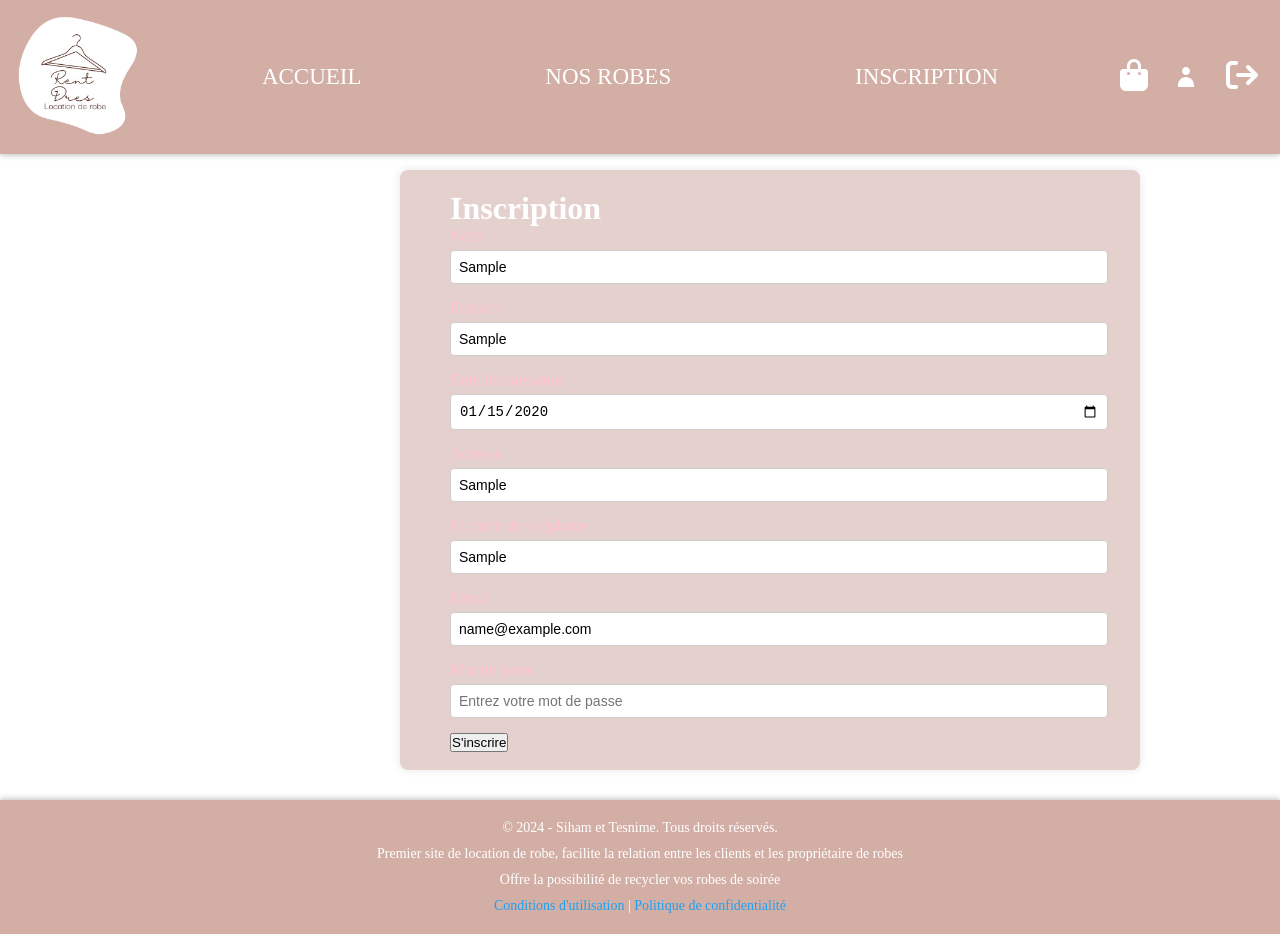
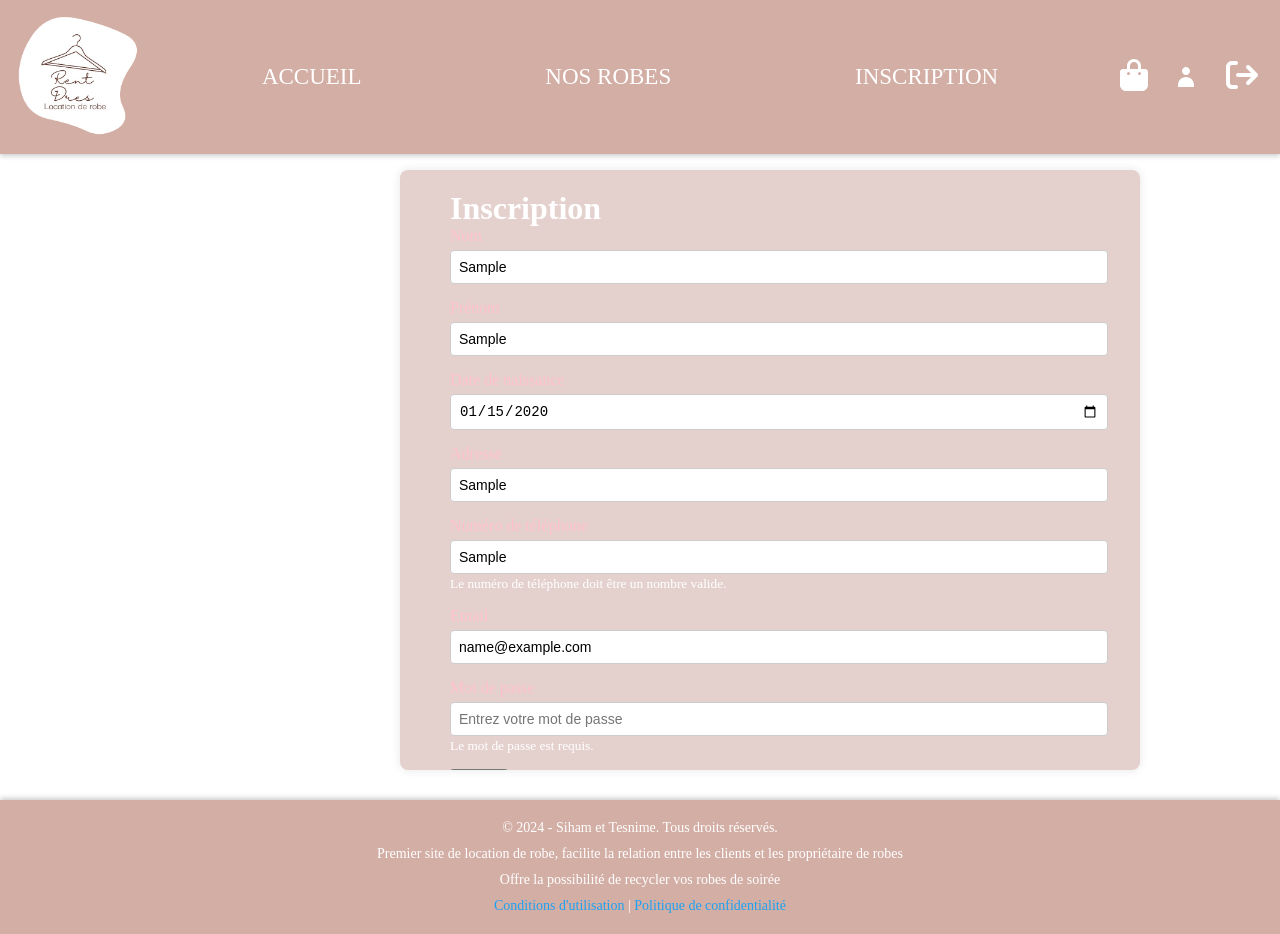
Before and after one commit to tesnime94/angular-projet, an Angular app: page /inscription in a window 1280 px wide. Both pictures are taken after typing "Sample", "Sample", "2020-01-15", "Sample", "Sample", "name@example.com" into the empty fields and a click on the button "S'inscrire". Built offline with nearby package versions, Linux system fonts and the light colour scheme.

Commit message:
inscription component done with angular

```diff
--- a/src/app/inscription/inscription.component.html
+++ b/src/app/inscription/inscription.component.html
@@ -5,11 +5,17 @@
     <div class="group">
       <label for="name">Nom</label>
       <input id="name" type="text" formControlName="name" placeholder="Entrez votre nom" />
+      <small *ngIf="registerForm.get('name')?.hasError('required') && registerForm.get('name')?.touched">
+        Le nom est requis.
+      </small>
     </div>
 
     <div class="group">
       <label for="surname">Prénom</label>
       <input id="surname" type="text" formControlName="surname" placeholder="Entrez votre prénom" />
+      <small *ngIf="registerForm.get('surname')?.hasError('required') && registerForm.get('name')?.touched">
+        Le nom est requis.
+      </small>
     </div>
 
     <div class="group">
@@ -30,16 +36,31 @@
         formControlName="phoneNumber"
         placeholder="Entrez votre numéro de téléphone"
       />
+      <small *ngIf="registerForm.get('phoneNumber')?.hasError('required') && registerForm.get('phoneNumber')?.touched">
+        Le numéro de téléphone est requis.
+      </small>
+      <small *ngIf="registerForm.get('phoneNumber')?.hasError('pattern') && registerForm.get('phoneNumber')?.touched">
+        Le numéro de téléphone doit être un nombre valide.
+      </small>
     </div>
 
     <div class="group">
       <label for="email">Email</label>
       <input id="email" type="email" formControlName="email" placeholder="Entrez votre email" />
+      <small *ngIf="registerForm.get('email')?.hasError('required') && registerForm.get('email')?.touched">
+        L'email est requis.
+      </small>
     </div>
 
     <div class="group">
       <label for="password">Mot de passe</label>
       <input id="password" type="password" formControlName="password" placeholder="Entrez votre mot de passe" />
+      <small *ngIf="registerForm.get('password')?.hasError('required') && registerForm.get('password')?.touched">
+        Le mot de passe est requis.
+      </small>
+      <small *ngIf="registerForm.get('password')?.hasError('minlength') && registerForm.get('password')?.touched">
+        Le mot de passe doit contenir au moins 6 caractères.
+      </small>
     </div>
 
     <div class="group">
--- a/src/app/inscription/inscription.component.ts
+++ b/src/app/inscription/inscription.component.ts
@@ -26,6 +26,7 @@ export class InscriptionComponent {
   }
 
   public onSubmit(): void {
+    console.log('onSubmit déclenché'); // Vérifiez si ce message s'affiche
     if (this.registerForm.valid) {
       const formData = this.registerForm.value;
       console.log('Données soumises :', formData);
@@ -41,6 +42,7 @@ export class InscriptionComponent {
         },
       });
     } else {
+      console.log("erreur d'envoi du form"); // Vérifiez si ce message s'affiche
       this.registerForm.markAllAsTouched(); // Affiche les erreurs si le formulaire est invalide
     }
   }
--- a/src/app/user.service.ts
+++ b/src/app/user.service.ts
@@ -12,6 +12,7 @@ export class UserService {
 
   // Méthode pour envoyer les données du formulaire au backend
   registerUser(data: any): Observable<any> {
+    console.log('Envoi des données au backend :', data); // Vérifiez que les données arrivent ici
     return this.http.post(this.apiUrl, data);
   }
 }
```
